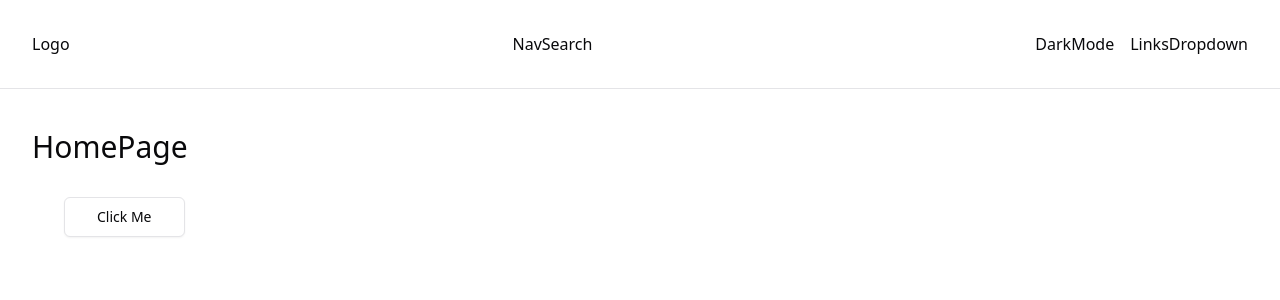
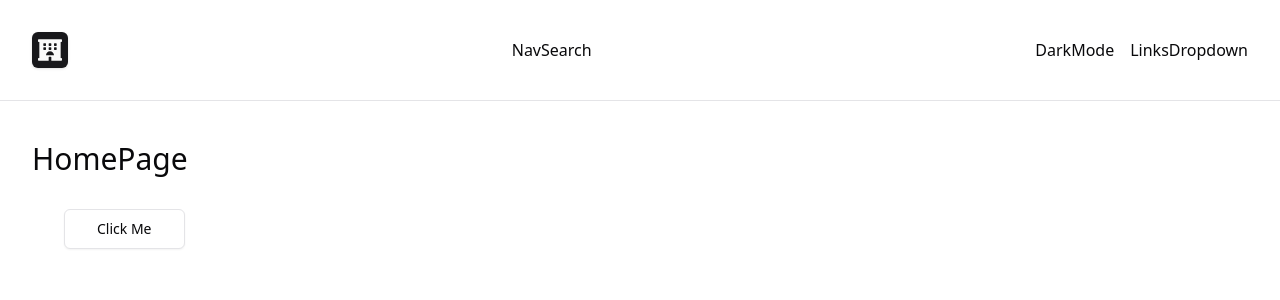
Before and after one commit to Darougah/be2-project-airbnb, a Next.js app: page / in a window 1280 px wide. Shown: the top 300 px of the page. Built offline with nearby package versions, Linux system fonts and the light colour scheme.

Commit message:
added logo

```diff
--- a/components/navbar/Logo.tsx
+++ b/components/navbar/Logo.tsx
@@ -1,8 +1,14 @@
+import Link from 'next/link';
+import { FaHotel } from "react-icons/fa";
+import { Button } from '../ui/button';
 
 function Logo() {
   return (
-    <div>Logo</div>
-  )
+    <Button size='icon' asChild>
+      <Link href='/'>
+        <FaHotel className='w-6 h-6' />
+      </Link>
+    </Button>
+  );
 }
-
 export default Logo
--- a/package.json
+++ b/package.json
@@ -27,6 +27,7 @@
     "react": "^18",
     "react-day-picker": "^8.10.1",
     "react-dom": "^18",
+    "react-icons": "^5.3.0",
     "tailwind-merge": "^2.5.3",
     "tailwindcss-animate": "^1.0.7"
   },
```
Also changed, not shown: 1 other file (tests, documents, lock files or other folders).
